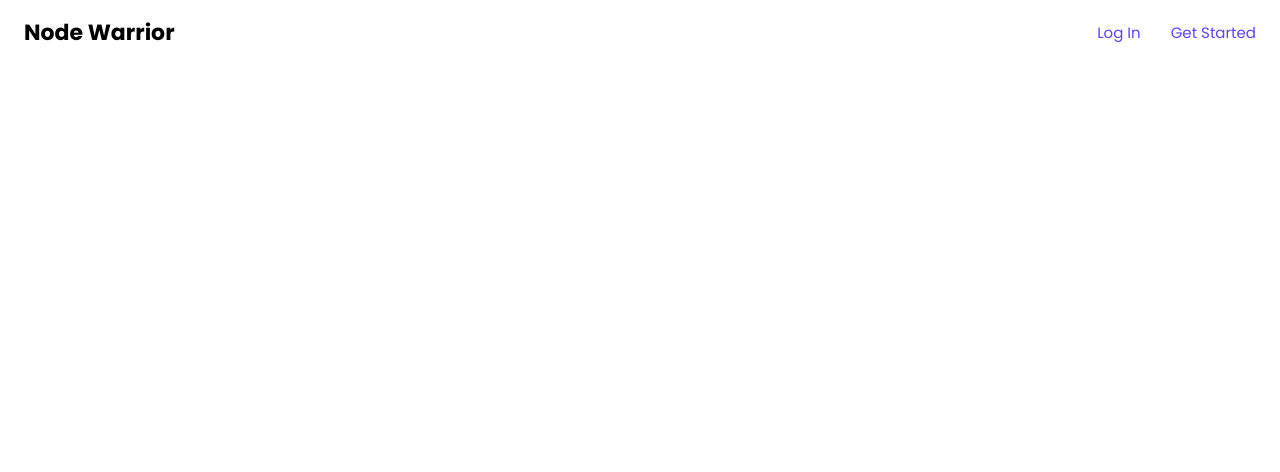
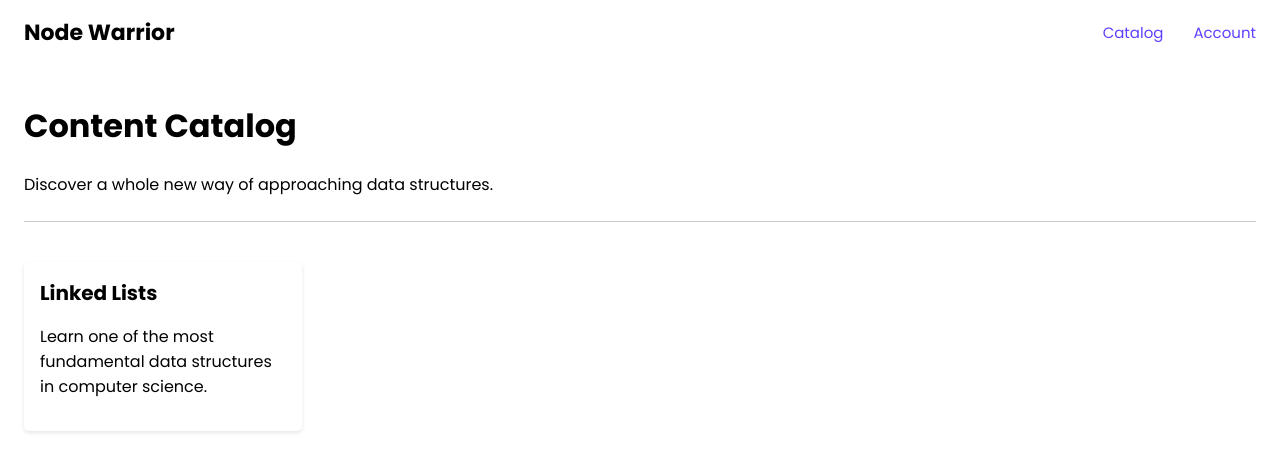
Before and after one commit to hawkticehurst/destructure-io, a React (Create React App) app: page /catalog in a window 1280 px wide. Shown: the top 472 px of the page. Built offline with nearby package versions, Linux system fonts and the light colour scheme.

Commit message:
Begin implementing Catalog page

```diff
--- a/src/App.css
+++ b/src/App.css
@@ -200,6 +200,44 @@ a:hover {
 }
 
 /********* LEARNING MODULE *********/
+.catalog-hero-container {
+  padding: 1em 1.5em;
+}
+
+.catalog-hero-container p {
+  margin-bottom: 1.5em;
+}
+
+.catalog-hero-container hr {
+  height: 1px;
+  background-color: rgba(0, 0, 0, 0.2);
+  border-style: none;
+}
+
+.catalog-card-container {
+  display: flex;
+  justify-content: flex-start;
+  flex-flow: row wrap;
+  padding: 1em 1.5em;
+}
+
+.catalog-card {
+  padding: 1em;
+  border-radius: 5px;
+  box-shadow: 0 2px 4px rgba(0, 0, 0, 0.1);
+  width: 20%;
+}
+
+.catalog-card h2 {
+  font-size: 20px;
+  margin: 0;
+}
+
+.catalog-card:hover {
+  cursor: pointer;
+}
+
+/********* LEARNING MODULE *********/
 .learning-module-container {
   border-radius: 5px;
   margin: 0;
--- a/src/components/App.js
+++ b/src/components/App.js
@@ -1,6 +1,7 @@
 import React from 'react';
 import LearningModule from './LearningModule';
 import HomePage from './HomePage';
+import Catalog from './Catalog';
 import SignIn from './auth/SignIn';
 import SignUp from './auth/SignUp';
 import NavBar from './common/NavBar';
@@ -23,6 +24,11 @@ function App() {
               navBar={<NavBar navBarType="module" />}
             />
           </Route>
+          <Route path="/catalog">
+            <Catalog
+              navBar={<NavBar navBarType="catalog" />}
+            />
+          </Route>
           <Route path="/">
             <HomePage
               navBar={<NavBar navBarType="homepage" />}
--- /dev/null
+++ b/src/components/Catalog.js
@@ -0,0 +1,26 @@
+import React from 'react';
+import CatalogCard from './common/CatalogCard';
+
+/**
+ * Required Props:
+ * navBar {React Component} – Component representing the page nav bar
+ */
+function Catalog(props) {
+  const { navBar } = props;
+
+  return (
+    <div>
+      {navBar}
+      <div className="catalog-hero-container">
+        <h1>Content Catalog</h1>
+        <p>Discover a whole new way of approaching data structures.</p>
+        <hr />
+      </div>
+      <div className="catalog-card-container">
+        <CatalogCard cardTitle="Linked Lists" cardDescription="Learn one of the most fundamental data structures in computer science." />
+      </div>
+    </div>
+  );
+}
+
+export default Catalog;
--- /dev/null
+++ b/src/components/common/CatalogCard.js
@@ -0,0 +1,19 @@
+import React from 'react';
+
+/**
+ * Required Props:
+ * cardTitle {String} – String representing the card title
+ * cardDescription {String} – String representing the card description
+ */
+function CatalogCard(props) {
+  const { cardTitle, cardDescription } = props;
+
+  return (
+    <div className="catalog-card">
+      <h2>{cardTitle}</h2>
+      <p>{cardDescription}</p>
+    </div>
+  );
+}
+
+export default CatalogCard;
```
